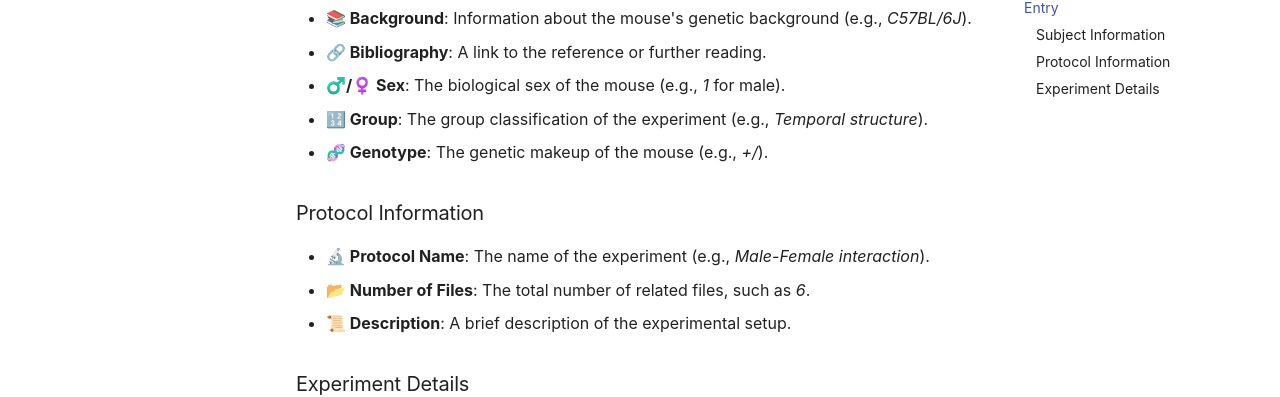
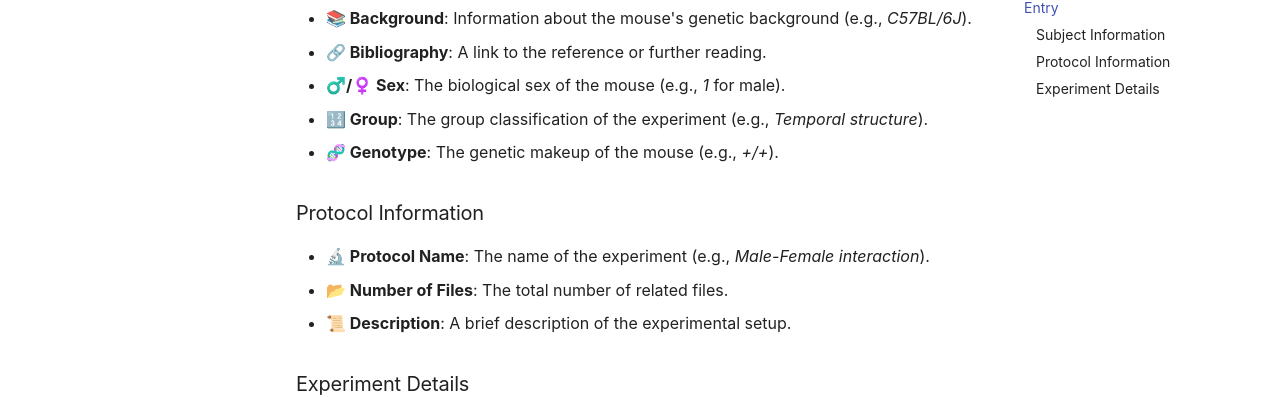
Before and after one commit to mouseTube/mousetube_APIv0-5, an MkDocs documentation site: the page built from documentation/docs/vocalizations.md, in a window 1280 px wide and 900 px high, scrolled down 519 px. Shown: the part 118-515 px from the top of the window. Built offline with MkDocs 1.6.1 and Material for MkDocs 9.7.7, drawn with Linux system fonts in a browser that asks for light colours; some web fonts are replaced.

Commit message:
fix: small changes

```diff
--- a/documentation/docs/vocalizations.md
+++ b/documentation/docs/vocalizations.md
@@ -12,12 +12,12 @@ The **Vocalizations** page provides detailed information about various audio fil
 - **🔗 Bibliography**: A link to the reference or further reading.
 - **♂️/♀️ Sex**: The biological sex of the mouse (e.g., *1* for male).
 - **🔢 Group**: The group classification of the experiment (e.g., *Temporal structure*).
-- **🧬 Genotype**: The genetic makeup of the mouse (e.g., *+/*).
+- **🧬 Genotype**: The genetic makeup of the mouse (e.g., *+/+*).
 
 ### Protocol Information
 
 - **🔬 Protocol Name**: The name of the experiment (e.g., *Male-Female interaction*).
-- **📂 Number of Files**: The total number of related files, such as *6*.
+- **📂 Number of Files**: The total number of related files.
 - **📜 Description**: A brief description of the experimental setup.
 
 ### Experiment Details
```
